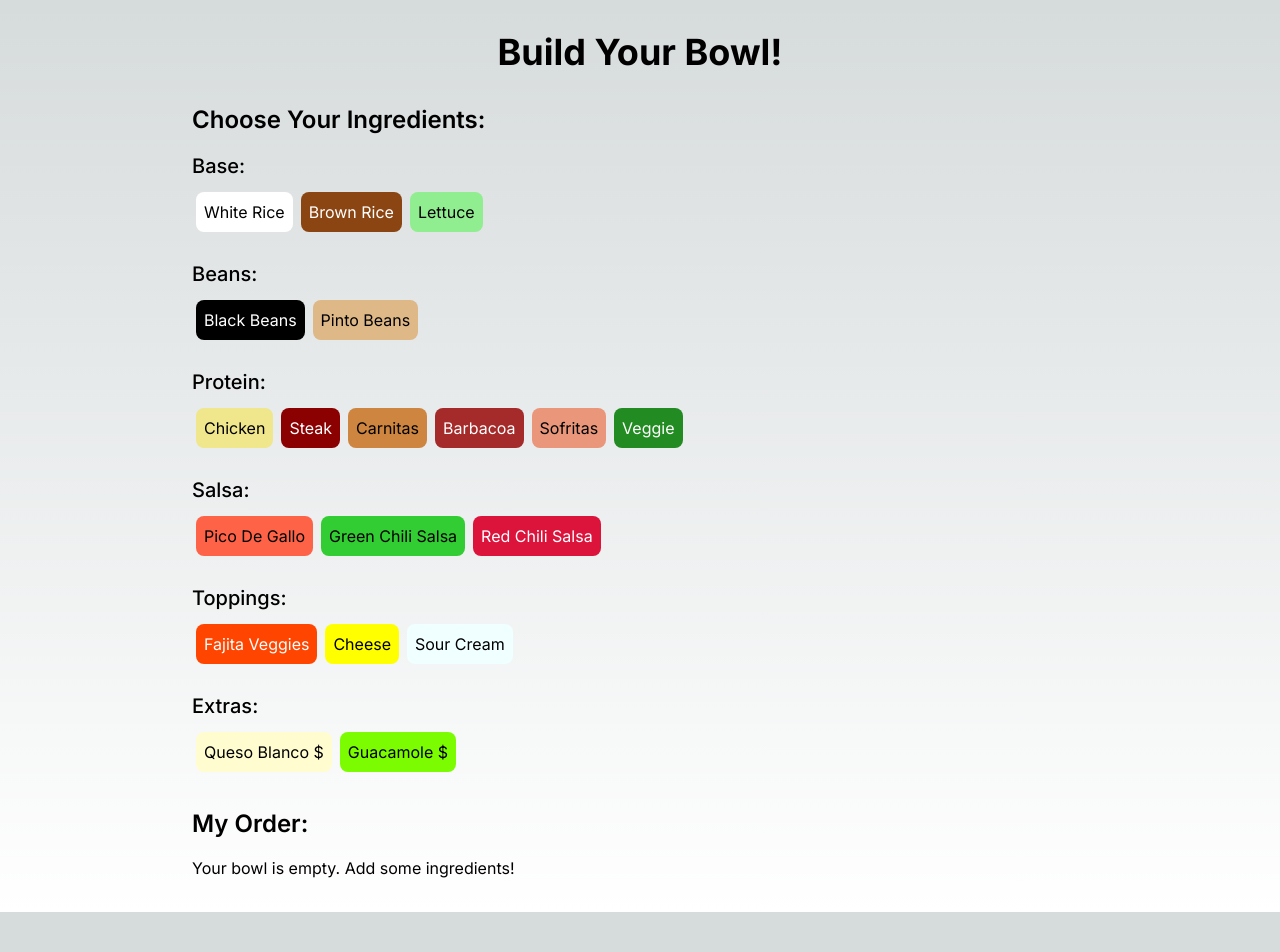
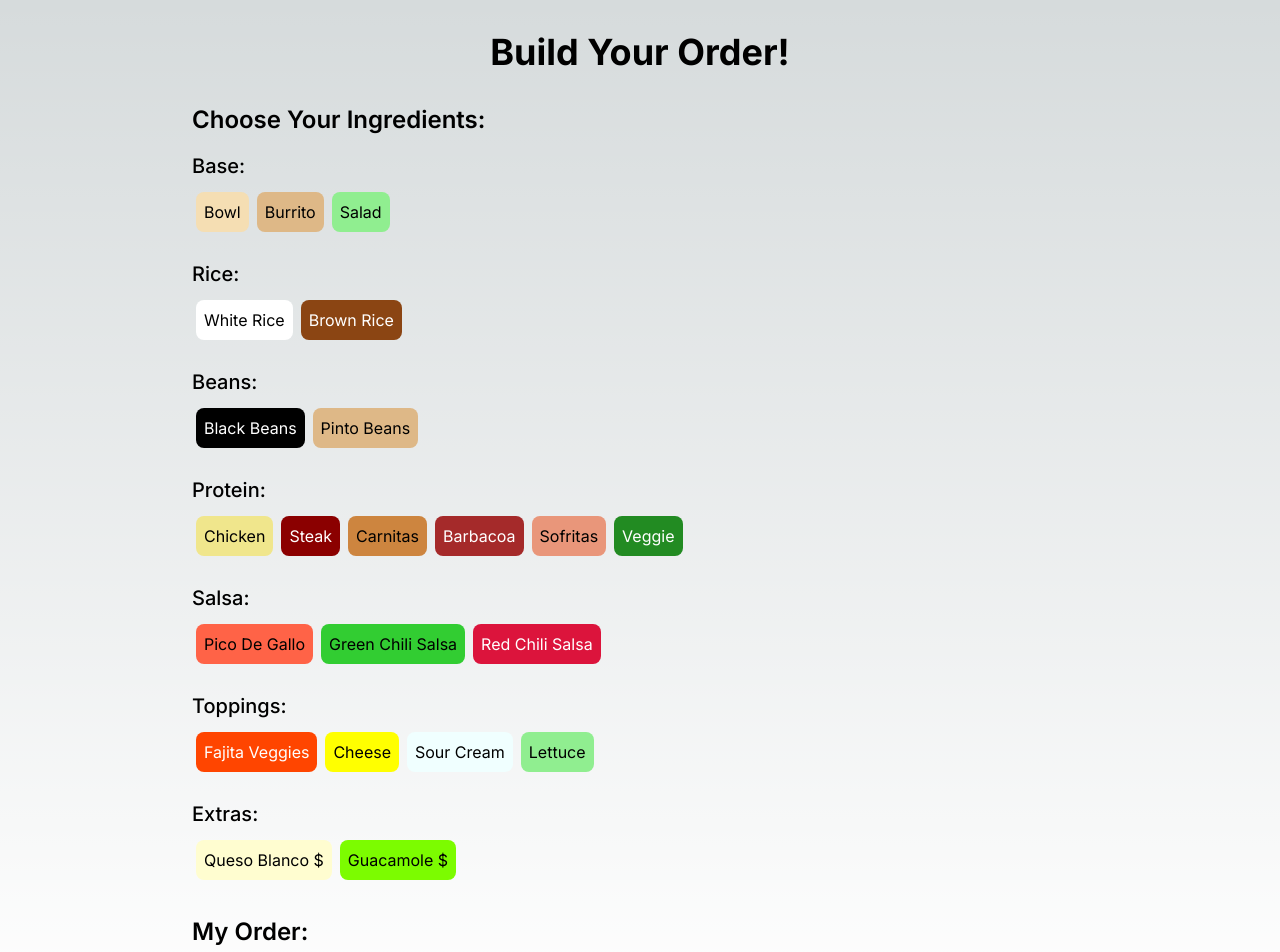
Before and after one commit to mtrejo0/chipotle-order, a Next.js app: page / in a window 1280 px wide. Shown: the top 952 px of the page. Before the commit the page ends 912 px from the top, so only its background shows below. Built offline with nearby package versions, Linux system fonts and the light colour scheme.

Commit message:
add other options

```diff
--- a/app/page.js
+++ b/app/page.js
@@ -3,9 +3,13 @@ import { useState, useEffect } from 'react';
 
 const ingredients = {
   base: [
+    { name: 'Bowl', color: '#F5DEB3' },
+    { name: 'Burrito', color: '#DEB887' },
+    { name: 'Salad', color: '#90EE90' }
+  ],
+  rice: [
     { name: 'White Rice', color: '#FFFFFF' },
     { name: 'Brown Rice', color: '#8B4513' },
-    { name: 'Lettuce', color: '#90EE90' }
   ],
   beans: [
     { name: 'Black Beans', color: '#000000' },
@@ -28,6 +32,7 @@ const ingredients = {
     { name: 'Fajita Veggies', color: '#FF4500' },
     { name: 'Cheese', color: '#FFFF00' },
     { name: 'Sour Cream', color: '#F0FFFF' },
+    { name: 'Lettuce', color: '#90EE90' }
   ],
   extras: [
     { name: 'Queso Blanco $', color: '#FFFDD0' },
@@ -96,7 +101,7 @@ export default function Home() {
   };
 
   const sortedOrder = () => {
-    const categoryOrder = ['base', 'beans', 'protein', 'salsa', 'toppings', 'extras'];
+    const categoryOrder = ['base', 'rice', 'beans', 'protein', 'salsa', 'toppings', 'extras'];
     return categoryOrder.flatMap(category =>
       order.filter(item => ingredients[category].some(i => i.name === item.name.split(' (')[0]))
     );
@@ -104,7 +109,7 @@ export default function Home() {
 
   return (
     <main className="flex min-h-screen flex-col items-center p-4 sm:p-8">
-      <h1 className="text-3xl sm:text-4xl font-bold mb-6 sm:mb-8 text-center">Build Your Bowl!</h1>
+      <h1 className="text-3xl sm:text-4xl font-bold mb-6 sm:mb-8 text-center">Build Your Order!</h1>
 
       <div className="w-full max-w-4xl">
         <h2 className="text-xl sm:text-2xl font-semibold mb-4">Choose Your Ingredients:</h2>
@@ -119,7 +124,7 @@ export default function Home() {
         <div className="mt-8">
           <h2 className="text-xl sm:text-2xl font-semibold mb-4">My Order:</h2>
           {order.length === 0 ? (
-            <p>Your bowl is empty. Add some ingredients!</p>
+            <p>Your order is empty. Add some ingredients!</p>
           ) : (
             <ul className="list-none">
               {Object.keys(ingredients).map(category => {
```
